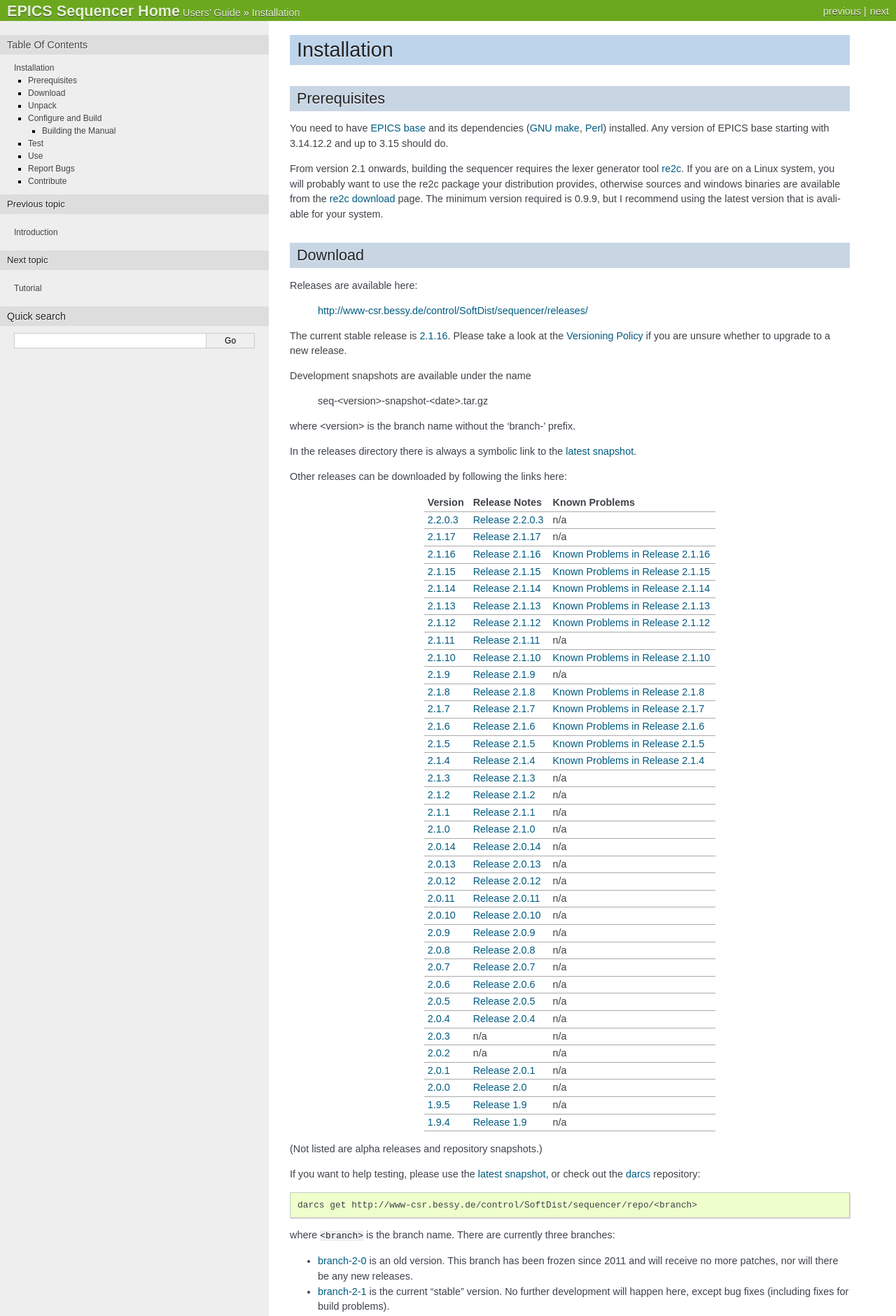
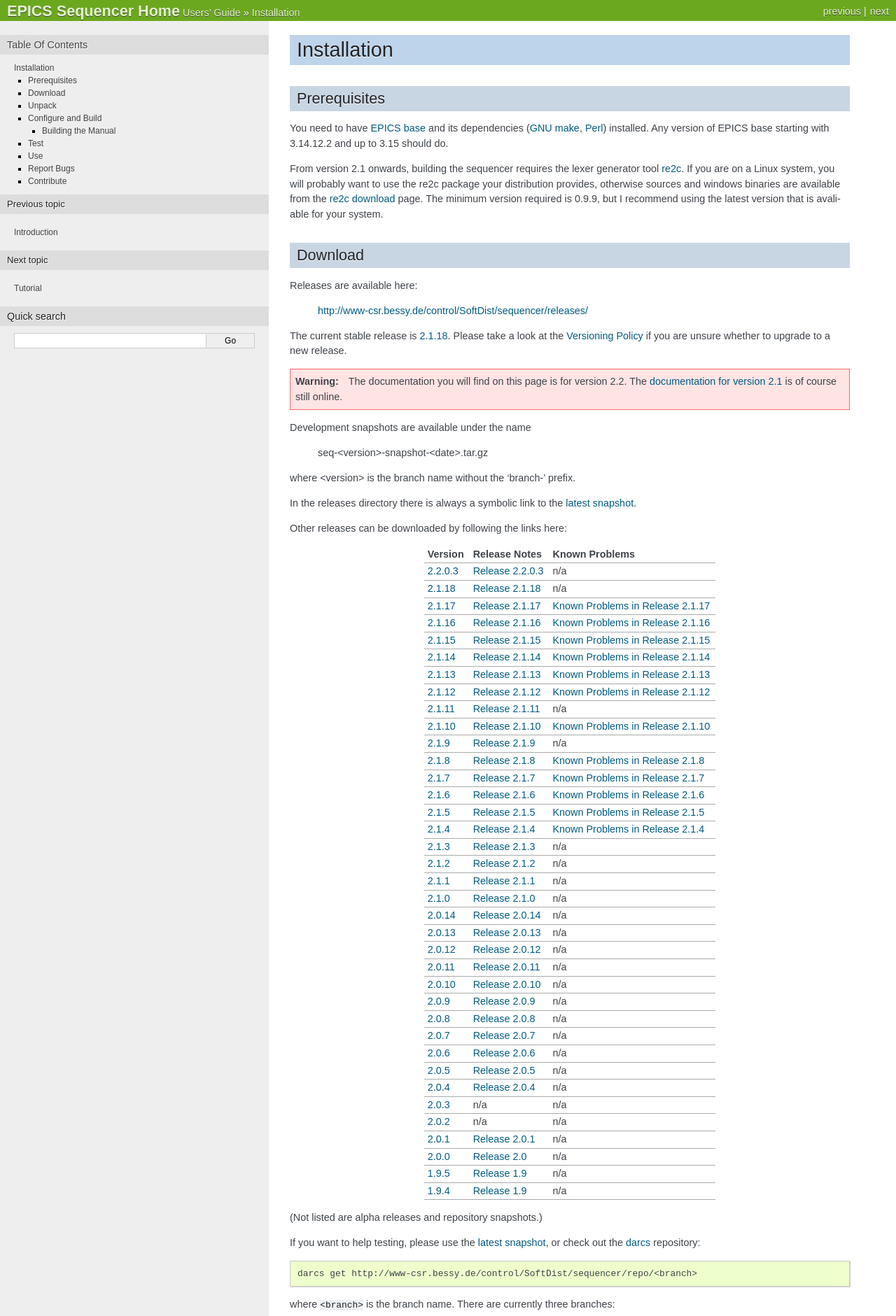
Before and after one commit to jeonghanlee/sequencer-2-2, a Sphinx documentation site: the page built from documentation/Installation.txt, in a window 1280 px wide. Shown: the top 1881 px of the page at 70% size. Built offline with Sphinx 7.4.7, drawn with Linux system fonts in a browser that asks for light colours; pages that are not in the unit, such as notebooks, are missing from menus; some of the changed text lies outside the part shown.

Commit message:
docs: adapt Installation page to version split
Also add the latest version 2.1 releases.

```diff
--- a/documentation/Installation.txt
+++ b/documentation/Installation.txt
@@ -29,9 +29,14 @@
 
    http://www-csr.bessy.de/control/SoftDist/sequencer/releases/
 
-The current stable release is `2.1.16`_. Please take a look at the
+The current stable release is `2.1.18`_. Please take a look at the
 `VersioningPolicy` if you are unsure whether to upgrade to
 a new release.
+
+.. warning::
+
+  The documentation you will find on this page is for version 2.2.
+  The `documentation for version 2.1`_ is of course still online.
 
 Development snapshots are available under the name
 
@@ -48,7 +53,8 @@
    Version    Release Notes               Known Problems
    ========== =========================== ============================
    `2.2.0.3`_ `Release_Notes_2.2.0.3`     n/a
-   `2.1.17`_  `Release_Notes_2.1.17`      n/a
+   `2.1.18`_  `Release_Notes_2.1.18`      n/a
+   `2.1.17`_  `Release_Notes_2.1.17`      `Known_Problems_2.1.17`
    `2.1.16`_  `Release_Notes_2.1.16`      `Known_Problems_2.1.16`
    `2.1.15`_  `Release_Notes_2.1.15`      `Known_Problems_2.1.15`
    `2.1.14`_  `Release_Notes_2.1.14`      `Known_Problems_2.1.14`
@@ -113,6 +119,7 @@
 
 .. _latest snapshot: http://www-csr.bessy.de/control/SoftDist/sequencer/releases/seq-2-2-snapshot-latest.tar.gz
 .. _2.2.0.3: http://www-csr.bessy.de/control/SoftDist/sequencer/releases/seq-2.2.0.3.tar.gz
+.. _2.1.18: http://www-csr.bessy.de/control/SoftDist/sequencer/releases/seq-2.1.18.tar.gz
 .. _2.1.17: http://www-csr.bessy.de/control/SoftDist/sequencer/releases/seq-2.1.17.tar.gz
 .. _2.1.16: http://www-csr.bessy.de/control/SoftDist/sequencer/releases/seq-2.1.16.tar.gz
 .. _2.1.15: http://www-csr.bessy.de/control/SoftDist/sequencer/releases/seq-2.1.15.tar.gz
@@ -156,6 +163,7 @@
 .. _old: http://www-csr.bessy.de/control/SoftDist/sequencer/repo/old/
 .. _stable: http://www-csr.bessy.de/control/SoftDist/sequencer/repo/stable/
 .. _experimental: http://www-csr.bessy.de/control/SoftDist/sequencer/repo/experimental/
+.. _documentation for version 2.1: http://www-csr.bessy.de/control/SoftDist/sequencer-2-1/index.html
 
 Unpack
 ------
```
